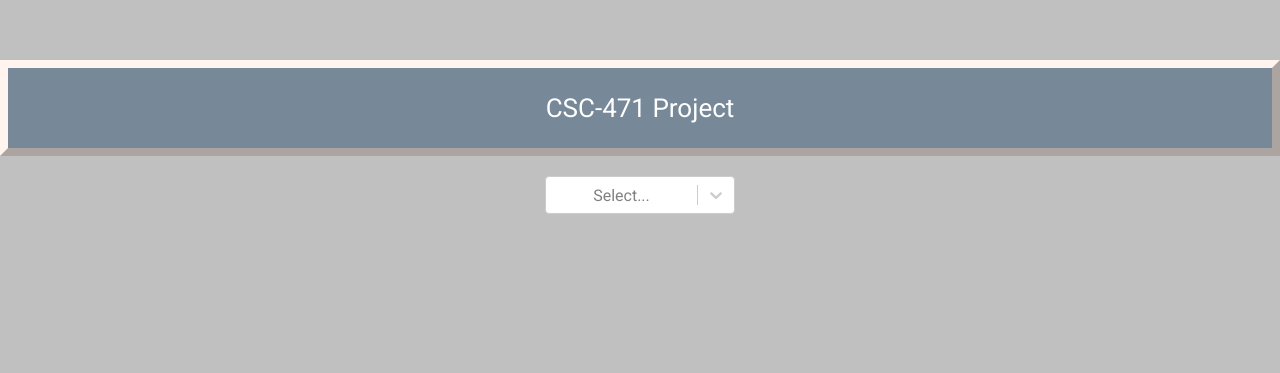
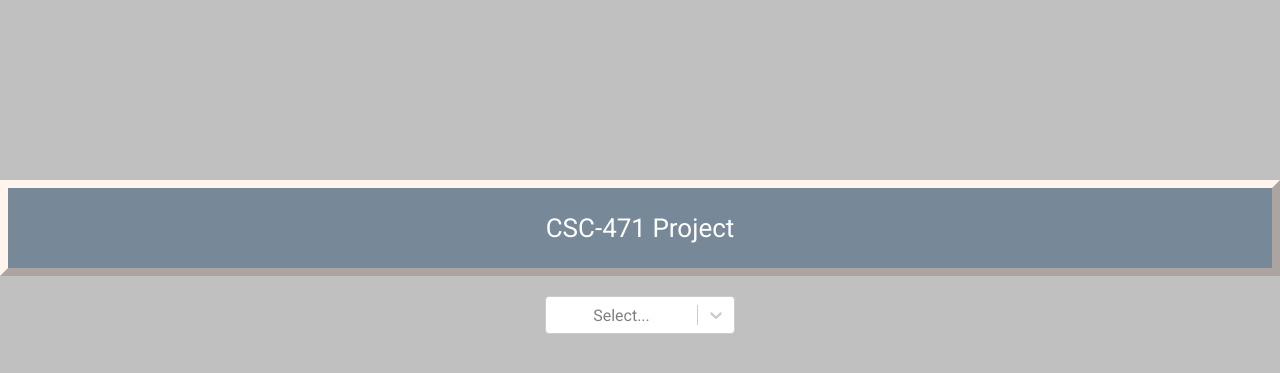
Before and after one commit to JoshBmillikan/CSC471Project, a React (Create React App) app in the folder js/: page / in a window 1280 px wide. Shown: the part 133-506 px from the top of the page. Built offline with nearby package versions, Linux system fonts and the light colour scheme.

Commit message:
added scrolling for large tables

```diff
--- a/js/src/App.css
+++ b/js/src/App.css
@@ -1,11 +1,11 @@
 .App {
   text-align: center;
   align-content: center;
-  height: 100vh;
+  height: 100%;
+  min-height: 100vh;
   background-color: silver;
   border-color: silver;
   border-width: 10px;
-  overflow: hidden;
   font-family: Roboto, serif;
 }
 
--- a/js/src/table.js
+++ b/js/src/table.js
@@ -35,7 +35,7 @@ export function SQLTable(currentTable) {
                 return Object.getOwnPropertyNames(tableData[0]).map(
                     (it) => {
                         return {
-                            Header: it,
+                            Header: it.replaceAll(/_/g, ' '),
                             accessor: it
                         }
                     }
@@ -65,6 +65,7 @@ export function SQLTable(currentTable) {
     const loaderCss = css`
       border-width: 10px;
       border-color: azure;
+      margin-top: 10vh;
     `;
 
     if (loading) {
```
